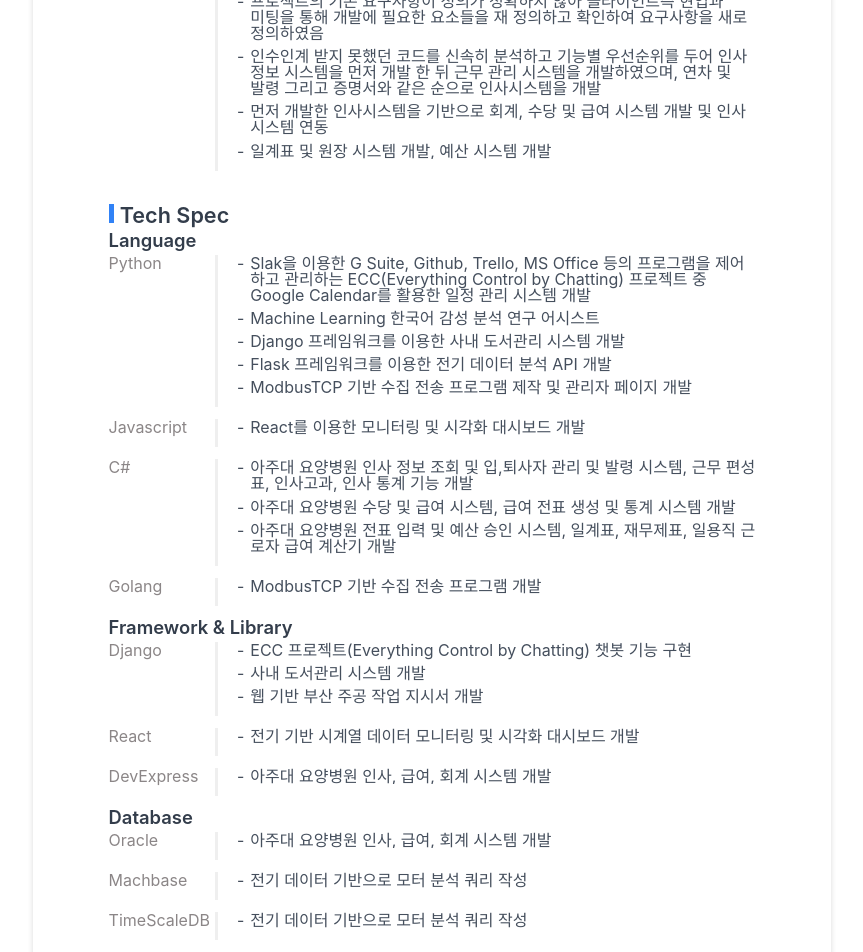
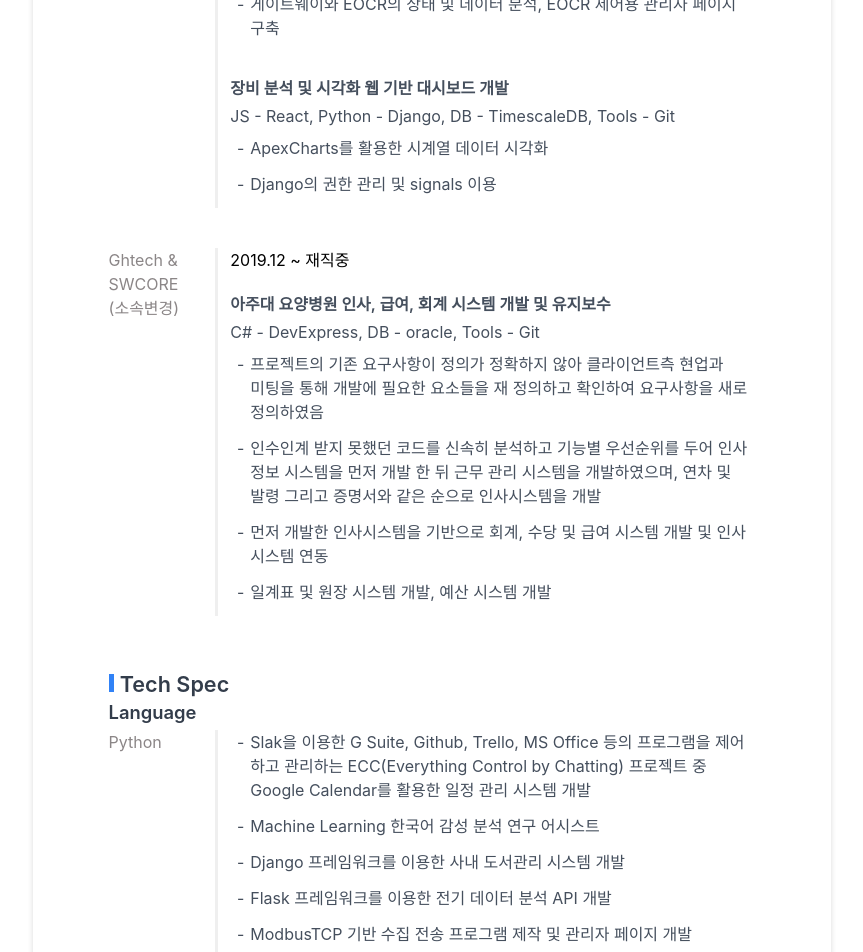
Before and after one commit to clianor/skill_profile, a Next.js app: page / in a window 1280 px wide. Shown: the part 1060-2012 px from the top of the page, without its empty margins (208-1071 px from the left). Built offline with nearby package versions, Linux system fonts and the light colour scheme.

Commit message:
글자 간격 넒게 수정
Signed-off-by: clianor <ejrgus94160@gmail.com>

```diff
--- a/components/Career.jsx
+++ b/components/Career.jsx
@@ -5,7 +5,7 @@
     <article className={styles.card}>
       <h2 className={styles.card_title}>Career</h2>
 
-      <div className={styles.card_contents}>
+      <div className={[styles.card_contents, styles.interval].join(' ')}>
         <div className={styles.row}>
           <div className={styles.left_box}>
             <p>아이티공간</p>
@@ -43,7 +43,7 @@
           </div>
         </div>
       </div>
-      <div className={styles.card_contents}>
+      <div className={[styles.card_contents, styles.interval].join(' ')}>
         <div className={styles.row}>
           <div className={styles.left_box}>
             <p>Ghtech & SWCORE</p>
--- a/components/TechSpec.jsx
+++ b/components/TechSpec.jsx
@@ -5,7 +5,7 @@
     <article className={styles.card}>
       <h2 className={styles.card_title}>Tech Spec</h2>
       <div className={styles.card_contents}>
-        <div className={styles.skills}>
+        <div className={[styles.skills, styles.interval].join(' ')}>
           <div className={styles.skills_title}>
             <h4>Language</h4>
           </div>
@@ -67,7 +67,7 @@
             </div>
           </div>
         </div>
-        <div className={styles.skills}>
+        <div className={[styles.skills, styles.interval].join(' ')}>
           <div className={styles.skills_title}>
             <h4>Framework & Library</h4>
           </div>
@@ -112,7 +112,7 @@
             </div>
           </div>
         </div>
-        <div className={styles.skills}>
+        <div className={[styles.skills, styles.interval].join(' ')}>
           <div className={styles.skills_title}>
             <h4>Database</h4>
           </div>
--- a/styles/Home.module.css
+++ b/styles/Home.module.css
@@ -30,6 +30,7 @@
 
 .page_header .contents {
   font-size: 1rem;
+  line-height: 1.5rem;
   color: #6b7684;
 }
 
@@ -37,12 +38,8 @@
   padding: 0.75rem 0;
 }
 
-.card {
-
-}
-
 .card + .card {
-  padding-top: 1.25rem;
+  padding-top: 2.75rem;
 }
 
 .card .card_title {
@@ -60,6 +57,11 @@
   height: 1.15rem;
   background-color: #3182f6;
   margin-right: 0.35rem;
+}
+
+.card .card_contents {
+  font-size: 1rem;
+  line-height: 1.5rem;
 }
 
 .row {
@@ -85,8 +87,8 @@
   padding-left: 0.75rem;
 }
 
-.career + .career {
-  padding-top: 5rem;
+.interval + .interval {
+  padding-top: 1.75rem;
 }
 
 .career_term {
@@ -116,11 +118,11 @@
 
 .career_contents ul li + li,
 .tech_contents ul li + li{
-  padding-top: 0.45rem;
+  padding-top: 0.75rem;
 }
 
 .career_detail + .career_detail {
-  margin-top: 1.25rem;
+  padding-top: 1.5rem;
 }
 
 .skills .skills_title > h4 {
```
